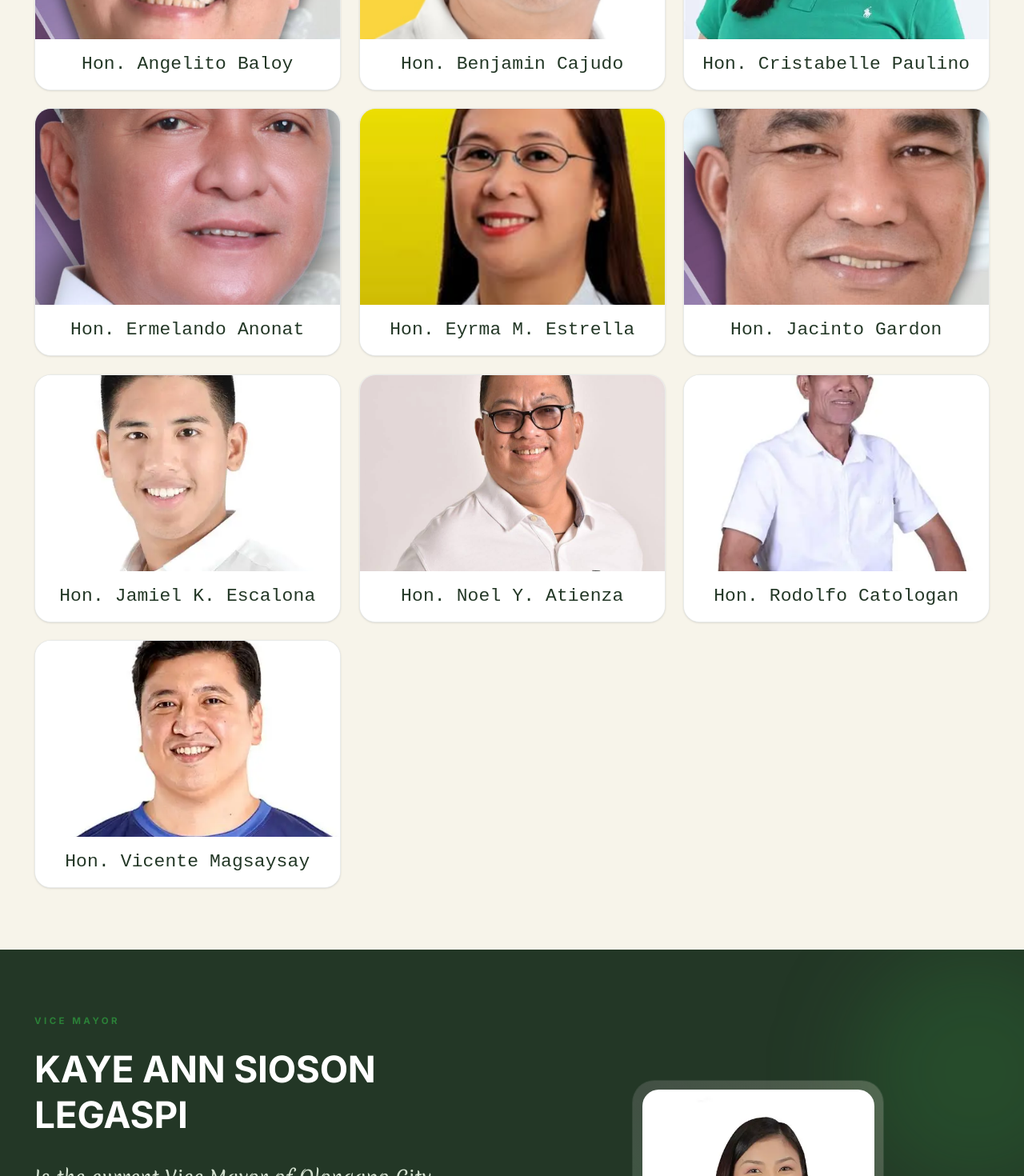
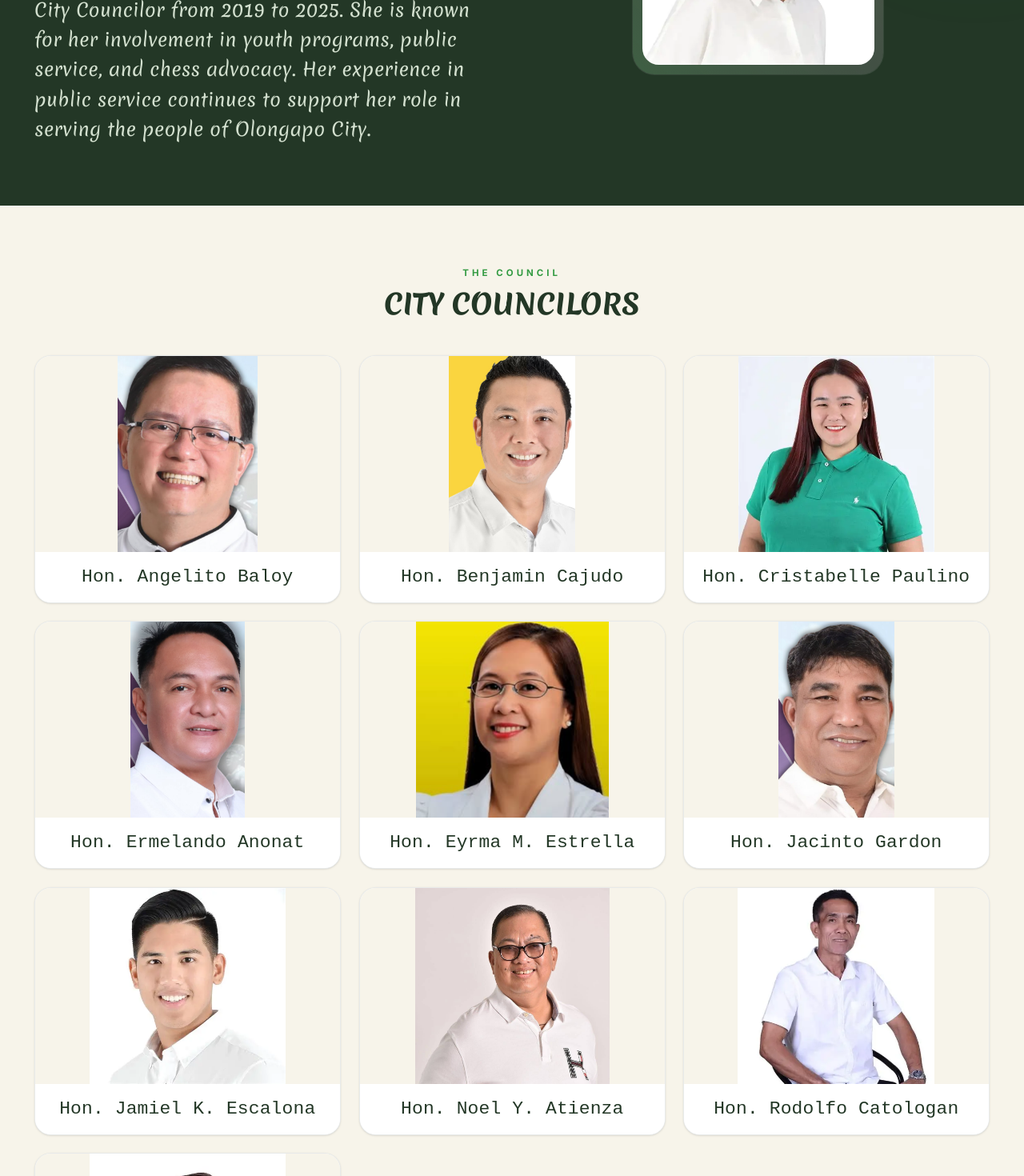
Before and after one commit to robbigamer/Apo-Pride, a React (Vite) app: page /officials in a window 1280 px wide. Shown: the part 1560-3030 px from the top of the page at 80% size. Built offline with nearby package versions, Linux system fonts and the light colour scheme.

Commit message:
Show full councilor portraits and place vice mayor after mayor

```diff
--- a/src/pages/CityOfficials.jsx
+++ b/src/pages/CityOfficials.jsx
@@ -130,6 +130,16 @@ export default function CityOfficials() {
           alt="Atty. Rolen C. Paulino Jr."
         />
 
+        <LeaderSection
+          reverse
+          badge="Vice Mayor"
+          name="KAYE ANN SIOSON LEGASPI"
+          bio="Is the current Vice Mayor of Olongapo City, having assumed office on June 30, 2025. Before becoming vice mayor, she served as an Olongapo City Councilor from 2019 to 2025. She is known for her involvement in youth programs, public service, and chess advocacy. Her experience in public service continues to support her role in serving the people of Olongapo City."
+          image={viceMayorImg}
+          alt="Kaye Ann Sioson Legaspi"
+          maxWidth="368px"
+        />
+
         <section className="relative overflow-hidden bg-[#F7F4EA] py-14 sm:py-20">
           <div className="mx-auto w-full max-w-7xl px-4">
             <Reveal className="mb-10 flex flex-col gap-3 text-center sm:items-center">
@@ -145,11 +155,11 @@ export default function CityOfficials() {
               {councilors.map((councilor, index) => (
                 <Reveal key={`${councilor.src}-${index}`} delay={(index % 3) * 90}>
                   <article className="group card-lift flex h-full flex-col overflow-hidden rounded-[24px] border border-[#233726]/10 bg-[#FFF] shadow-sm hover:shadow-xl hover:shadow-[#233726]/15">
-                    <div className="relative overflow-hidden">
+                    <div className="relative overflow-hidden bg-[#F7F4EA]">
                       <img
                         src={councilor.src}
                         alt={councilor.alt}
-                        className="img-zoom h-56 w-full object-cover sm:h-64"
+                        className="img-zoom h-56 w-full object-contain sm:h-64"
                       />
                       <div className="pointer-events-none absolute inset-x-0 bottom-0 h-20 bg-gradient-to-t from-[#142116]/70 to-transparent opacity-0 transition-opacity duration-500 group-hover:opacity-100" />
                     </div>
@@ -168,16 +178,6 @@ export default function CityOfficials() {
             </div>
           </div>
         </section>
-
-        <LeaderSection
-          reverse
-          badge="Vice Mayor"
-          name="KAYE ANN SIOSON LEGASPI"
-          bio="Is the current Vice Mayor of Olongapo City, having assumed office on June 30, 2025. Before becoming vice mayor, she served as an Olongapo City Councilor from 2019 to 2025. She is known for her involvement in youth programs, public service, and chess advocacy. Her experience in public service continues to support her role in serving the people of Olongapo City."
-          image={viceMayorImg}
-          alt="Kaye Ann Sioson Legaspi"
-          maxWidth="368px"
-        />
       </main>
 
       <Footer />
```
